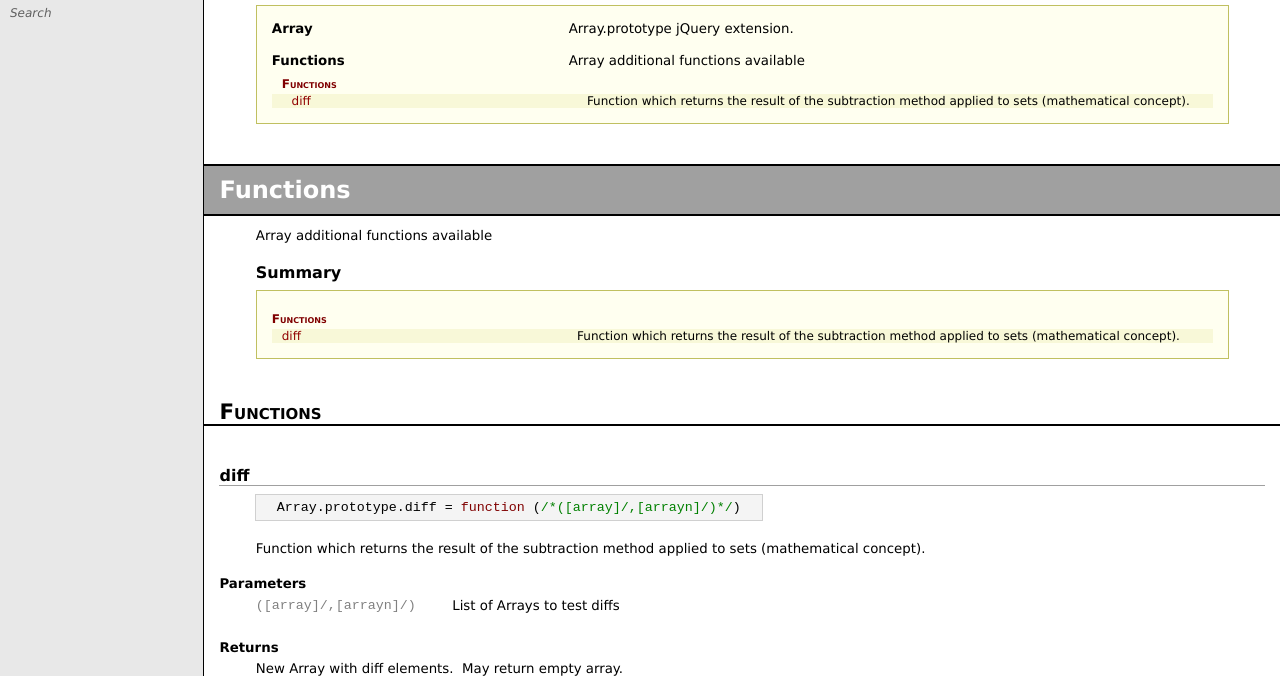
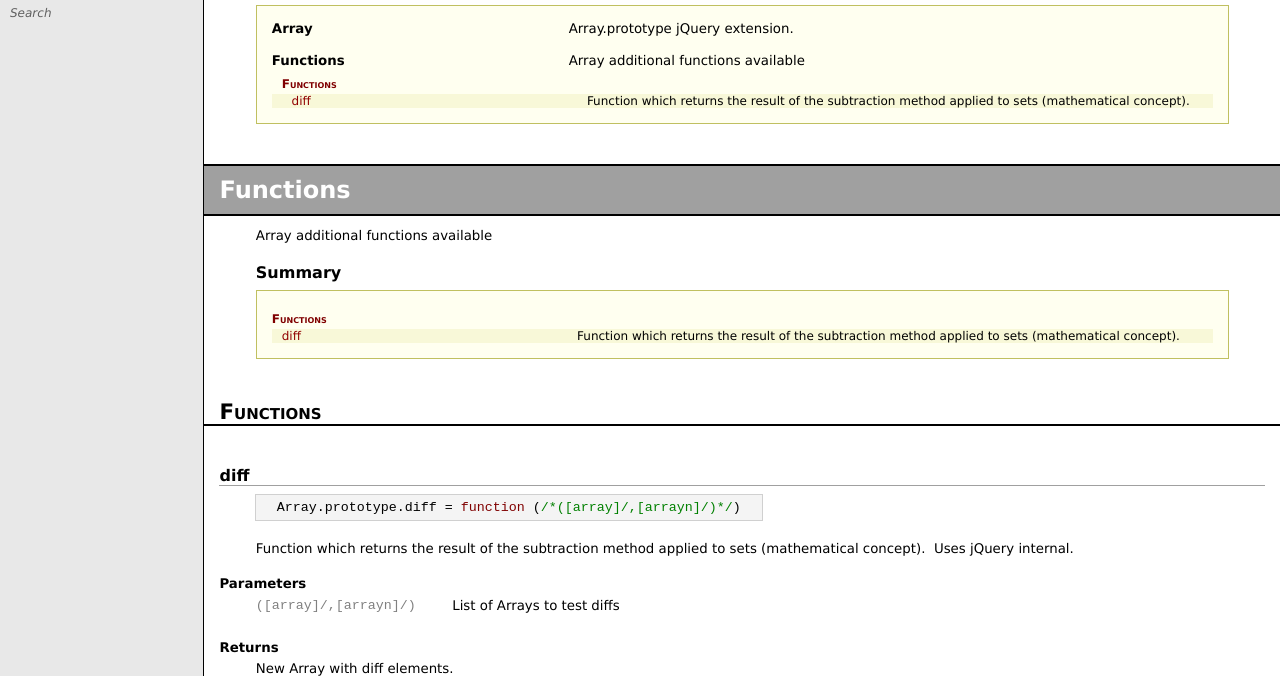
Before and after one commit to Meettya/jQuery-Enhance-Library, a plain HTML site: page doc/files/Array/array-js.html in a window 1280 px wide. Shown: the part 124-800 px from the top of the page. Drawn offline with Linux system fonts and the light colour scheme.

Commit message:
* check docs changes tracked

```diff
--- a/doc/files/Array/array-js.html
+++ b/doc/files/Array/array-js.html
@@ -11,13 +11,13 @@ if (browserType) {document.write("<div class=" + browserType + ">");if (browserV
 
 
 
-<div id=Content><div class="CSection"><div class=CTopic id=MainTopic><h1 class=CTitle><a name="Array"></a>Array</h1><div class=CBody><p>Array.prototype jQuery extension.</p><!--START_ND_SUMMARY--><div class=Summary><div class=STitle>Summary</div><div class=SBorder><table border=0 cellspacing=0 cellpadding=0 class=STable><tr class="SMain"><td class=SEntry><a href="#Array" >Array</a></td><td class=SDescription>Array.prototype jQuery extension.</td></tr><tr class="SSection"><td class=SEntry><a href="#Functions" >Functions</a></td><td class=SDescription>Array additional functions available</td></tr><tr class="SGroup SIndent1"><td class=SEntry><a href="#Functions" >Functions</a></td><td class=SDescription></td></tr><tr class="SFunction SIndent2 SMarked"><td class=SEntry><a href="#diff" id=link1 onMouseOver="ShowTip(event, 'tt1', 'link1')" onMouseOut="HideTip('tt1')">diff</a></td><td class=SDescription>Function which returns the result of the subtraction method applied to sets (mathematical concept).</td></tr></table></div></div><!--END_ND_SUMMARY--></div></div></div>
+<div id=Content><div class="CSection"><div class=CTopic id=MainTopic><h1 class=CTitle><a name="Array"></a>Array</h1><div class=CBody><p>Array.prototype jQuery extension.</p><!--START_ND_SUMMARY--><div class=Summary><div class=STitle>Summary</div><div class=SBorder><table border=0 cellspacing=0 cellpadding=0 class=STable><tr class="SMain"><td class=SEntry><a href="#Array" >Array</a></td><td class=SDescription>Array.prototype jQuery extension.</td></tr><tr class="SSection"><td class=SEntry><a href="#Functions" >Functions</a></td><td class=SDescription>Array additional functions available</td></tr><tr class="SGroup SIndent1"><td class=SEntry><a href="#Functions" >Functions</a></td><td class=SDescription></td></tr><tr class="SFunction SIndent2 SMarked"><td class=SEntry><a href="#diff" id=link1 onMouseOver="ShowTip(event, 'tt1', 'link1')" onMouseOut="HideTip('tt1')">diff</a></td><td class=SDescription>Function which returns the result of the subtraction method applied to sets (mathematical concept). </td></tr></table></div></div><!--END_ND_SUMMARY--></div></div></div>
 
-<div class="CSection"><div class=CTopic><h2 class=CTitle><a name="Functions"></a>Functions</h2><div class=CBody><p>Array additional functions available</p><!--START_ND_SUMMARY--><div class=Summary><div class=STitle>Summary</div><div class=SBorder><table border=0 cellspacing=0 cellpadding=0 class=STable><tr class="SGroup"><td class=SEntry><a href="#Functions" >Functions</a></td><td class=SDescription></td></tr><tr class="SFunction SIndent1 SMarked"><td class=SEntry><a href="#diff" id=link2 onMouseOver="ShowTip(event, 'tt1', 'link2')" onMouseOut="HideTip('tt1')">diff</a></td><td class=SDescription>Function which returns the result of the subtraction method applied to sets (mathematical concept).</td></tr></table></div></div><!--END_ND_SUMMARY--></div></div></div>
+<div class="CSection"><div class=CTopic><h2 class=CTitle><a name="Functions"></a>Functions</h2><div class=CBody><p>Array additional functions available</p><!--START_ND_SUMMARY--><div class=Summary><div class=STitle>Summary</div><div class=SBorder><table border=0 cellspacing=0 cellpadding=0 class=STable><tr class="SGroup"><td class=SEntry><a href="#Functions" >Functions</a></td><td class=SDescription></td></tr><tr class="SFunction SIndent1 SMarked"><td class=SEntry><a href="#diff" id=link2 onMouseOver="ShowTip(event, 'tt1', 'link2')" onMouseOut="HideTip('tt1')">diff</a></td><td class=SDescription>Function which returns the result of the subtraction method applied to sets (mathematical concept). </td></tr></table></div></div><!--END_ND_SUMMARY--></div></div></div>
 
 <div class="CGroup"><div class=CTopic><h3 class=CTitle><a name="Functions"></a>Functions</h3></div></div>
 
-<div class="CFunction"><div class=CTopic><h3 class=CTitle><a name="diff"></a>diff</h3><div class=CBody><blockquote><table border=0 cellspacing=0 cellpadding=0 class="Prototype"><tr><td><table border=0 cellspacing=0 cellpadding=0><tr><td class="PBeforeParameters  prettyprint "nowrap>Array.prototype.diff = function (</td><td class="PParameter  prettyprint " nowrap>/*([array]/,[arrayn]/)*/</td><td class="PAfterParameters  prettyprint "nowrap>)</td></tr></table></td></tr></table></blockquote><p>Function which returns the result of the subtraction method applied to sets (mathematical concept).</p><h4 class=CHeading>Parameters</h4><table border=0 cellspacing=0 cellpadding=0 class=CDescriptionList><tr><td class=CDLEntry>([array]/,[arrayn]/)</td><td class=CDLDescription>List of Arrays to test diffs</td></tr></table><h4 class=CHeading>Returns</h4><p>New Array with diff elements.&nbsp; May return empty array.</p><h4 class=CHeading>Usage</h4><blockquote><pre class="prettyprint">var a = ['aa', 'bb', 'cc', 'dd', 'ee'];
+<div class="CFunction"><div class=CTopic><h3 class=CTitle><a name="diff"></a>diff</h3><div class=CBody><blockquote><table border=0 cellspacing=0 cellpadding=0 class="Prototype"><tr><td><table border=0 cellspacing=0 cellpadding=0><tr><td class="PBeforeParameters  prettyprint "nowrap>Array.prototype.diff = function (</td><td class="PParameter  prettyprint " nowrap>/*([array]/,[arrayn]/)*/</td><td class="PAfterParameters  prettyprint "nowrap>)</td></tr></table></td></tr></table></blockquote><p>Function which returns the result of the subtraction method applied to sets (mathematical concept).&nbsp; Uses jQuery internal.</p><h4 class=CHeading>Parameters</h4><table border=0 cellspacing=0 cellpadding=0 class=CDescriptionList><tr><td class=CDLEntry>([array]/,[arrayn]/)</td><td class=CDLDescription>List of Arrays to test diffs</td></tr></table><h4 class=CHeading>Returns</h4><p>New Array with diff elements.</p><h4 class=CHeading>Usage</h4><blockquote><pre class="prettyprint">var a = ['aa', 'bb', 'cc', 'dd', 'ee'];
 var b = ['bb', 'dd'];
 
 var result_a = a.diff(b); //-&gt; ['aa', 'cc', 'ee']</pre></blockquote><p>See the <b>array_test.js</b> for more examples.</p></div></div></div>
@@ -35,7 +35,7 @@ var searchPanel = new SearchPanel("searchPanel", "HTML", "../../search");
 
 
 <!--START_ND_TOOLTIPS-->
-<div class=CToolTip id="tt1"><div class=CFunction><blockquote><table border=0 cellspacing=0 cellpadding=0 class="Prototype"><tr><td><table border=0 cellspacing=0 cellpadding=0><tr><td class="PBeforeParameters  prettyprint "nowrap>Array.prototype.diff = function (</td><td class="PParameter  prettyprint " nowrap>/*([array]/,[arrayn]/)*/</td><td class="PAfterParameters  prettyprint "nowrap>)</td></tr></table></td></tr></table></blockquote>Function which returns the result of the subtraction method applied to sets (mathematical concept).</div></div><!--END_ND_TOOLTIPS-->
+<div class=CToolTip id="tt1"><div class=CFunction><blockquote><table border=0 cellspacing=0 cellpadding=0 class="Prototype"><tr><td><table border=0 cellspacing=0 cellpadding=0><tr><td class="PBeforeParameters  prettyprint "nowrap>Array.prototype.diff = function (</td><td class="PParameter  prettyprint " nowrap>/*([array]/,[arrayn]/)*/</td><td class="PAfterParameters  prettyprint "nowrap>)</td></tr></table></td></tr></table></blockquote>Function which returns the result of the subtraction method applied to sets (mathematical concept). </div></div><!--END_ND_TOOLTIPS-->
 
 
 
--- a/lib/Array/array.js
+++ b/lib/Array/array.js
@@ -17,13 +17,13 @@
      * function: diff
      *
      * Function which returns the result of the subtraction method applied to
-     * sets (mathematical concept).
+     * sets (mathematical concept). Uses jQuery internal.
      *
      * Parameters:
      *  ([array]/,[arrayn]/) - List of Arrays to test diffs
      *
      * Returns:
-     *  New Array with diff elements. May return empty array.
+     *  New Array with diff elements.
      *
      * Usage:
      *
```
Also changed, not shown: doc/index/Functions.html (+1 -1 lines), doc/index/General.html (+1 -1 lines).
